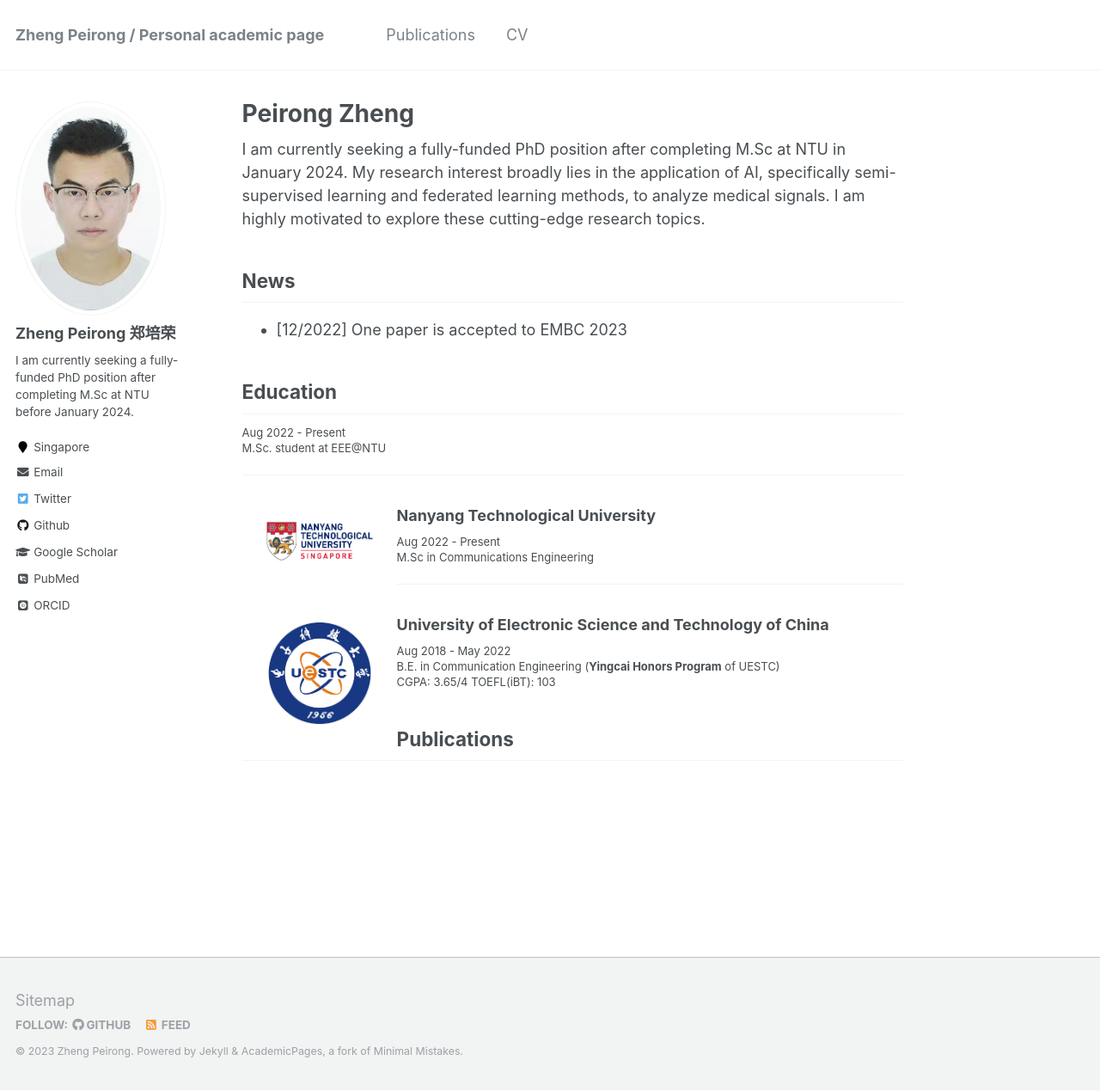
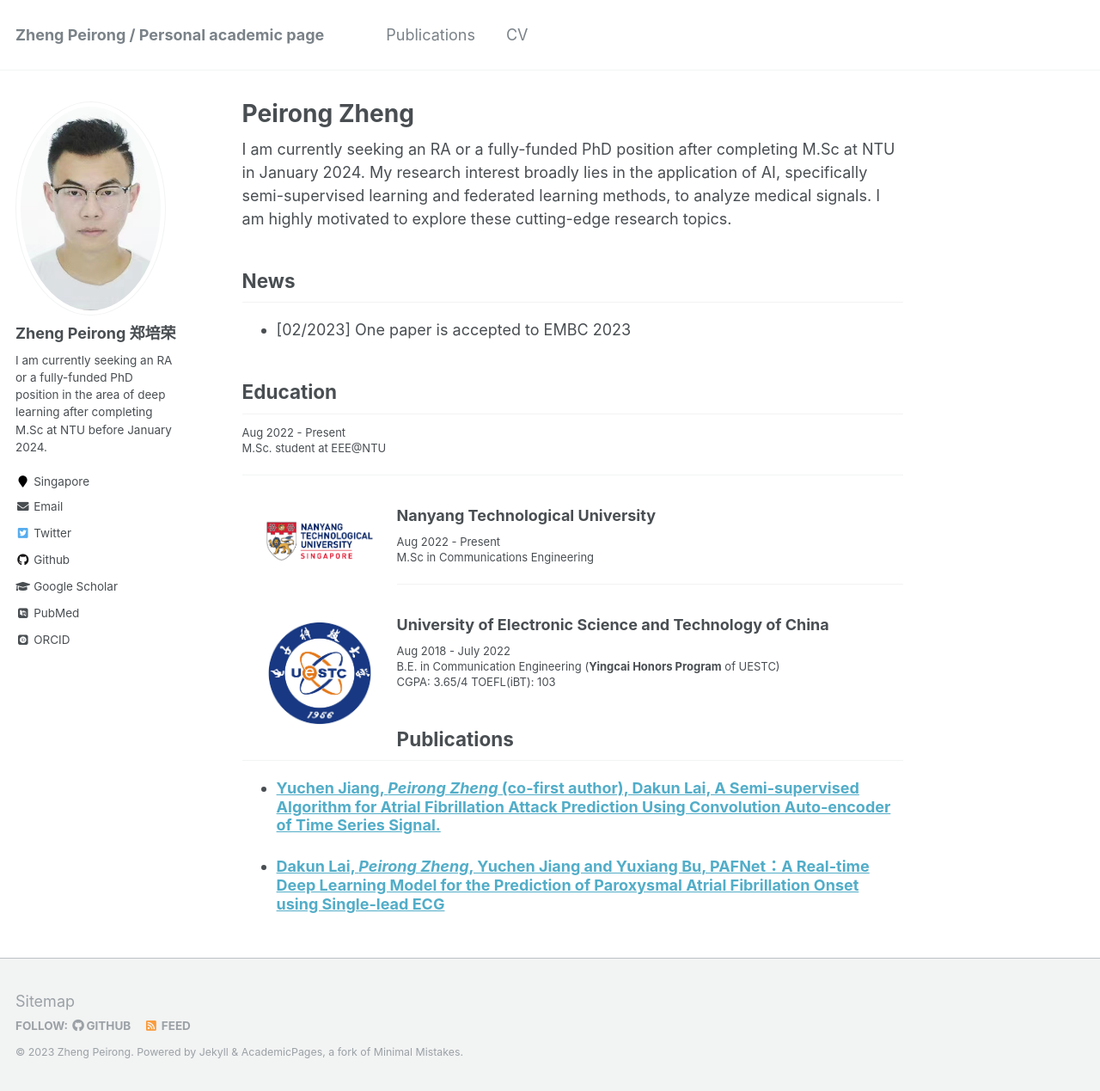
Before and after one commit to zhengpeirong/onlineAcademicCV, a Jekyll site: the page built from _pages/about.md, in a window 1280 px wide and 1269 px high. Shown: the whole window at 86% size. Built offline with Jekyll 4.4.1, drawn with Linux system fonts in a browser that asks for light colours; some web fonts are replaced.

Commit message:
a little ajustment

```diff
--- a/_config.yml
+++ b/_config.yml
@@ -82,7 +82,7 @@ analytics:
 author:
   name             : "Zheng Peirong 郑培荣"
   avatar           : "profile.png"
-  bio              : "I am currently seeking a fully-funded PhD position after completing M.Sc at NTU before January 2024."
+  bio              : "I am currently seeking an RA or a fully-funded PhD position in the area of deep learning after completing M.Sc at NTU before January 2024."
   location         : "Singapore"
   employer         :
   pubmed           : ""
--- a/_pages/about.md
+++ b/_pages/about.md
@@ -7,11 +7,11 @@ redirect_from:
   - /about/
   - /about.html
 ---
-I am currently seeking a fully-funded PhD position after completing M.Sc at NTU in January 2024. My research interest broadly lies in the application of AI, specifically semi-supervised learning and federated learning methods, to analyze medical signals. I am highly motivated to explore these cutting-edge research topics.
+I am currently seeking an RA or a fully-funded PhD position after completing M.Sc at NTU in January 2024. My research interest broadly lies in the application of AI, specifically semi-supervised learning and federated learning methods, to analyze medical signals. I am highly motivated to explore these cutting-edge research topics.
 
 ## News
 
-- [12/2022] One paper is accepted to EMBC 2023
+- [02/2023] One paper is accepted to EMBC 2023
 
 Education
 ---------
@@ -32,7 +32,6 @@ M.Sc in Communications Engineering<br />
 </font>
 </p>
 
-
 <p style="line-height:1.0">
 <font size="2">
 </font>
@@ -42,11 +41,14 @@ M.Sc in Communications Engineering<br />
 ### University of Electronic Science and Technology of China
 <p style="line-height:1.0">
 <font size="2">
-Aug 2018 - May 2022<br />
+Aug 2018 - July 2022<br />
 B.E. in Communication Engineering (<b>Yingcai Honors Program</b> of UESTC)<br />
 CGPA: 3.65/4		TOEFL(iBT): 103
 </font>
 </p>
 
+## Publications
 
-## Publications
+<ul>{% for post in site.publications %}
+    {% include archive-single-cv.html %}
+  {% endfor %}</ul>
```
Also changed, not shown: _pages/cv.md (+10 -10 lines).
